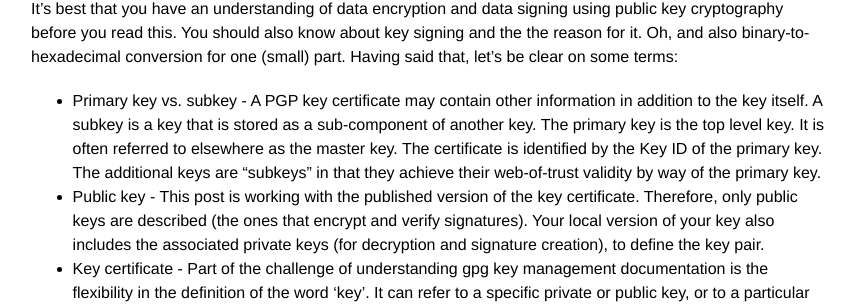
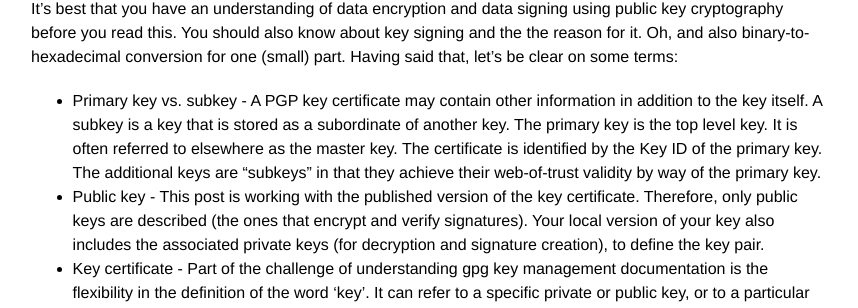
Before and after one commit to davesteele/davesteele.github.io, a Jekyll site: the page built from _posts/2014-09-20-anatomy-of-a-gpg-key.markdown, in a window 1280 px wide and 900 px high, scrolled down 592 px. Shown: the part 168-476 px from the top of the window, without its empty margins (209-1067 px from the left). Built offline with Jekyll 4.4.1, drawn with Linux system fonts in a browser that asks for light colours; comment, search, counter and statistics services are not loaded.

Commit message:
Anatomy-subkey is subordinate, not sub-component

```diff
--- a/_posts/2014-09-20-anatomy-of-a-gpg-key.markdown
+++ b/_posts/2014-09-20-anatomy-of-a-gpg-key.markdown
@@ -23,7 +23,7 @@ It's best that you have an understanding of data encryption and data signing usi
 
 * Primary key vs. subkey - A PGP key certificate may contain other information
 in addition to the key itself. A subkey is a key that is stored as a
-sub-component of another key. The primary key is the top level key. It is often
+subordinate of another key. The primary key is the top level key. It is often
 referred to elsewhere as the master key. The certificate is identified by the
 Key ID of the primary key. The additional keys are "subkeys" in that they
 achieve their web-of-trust validity by way of the primary key.
```
